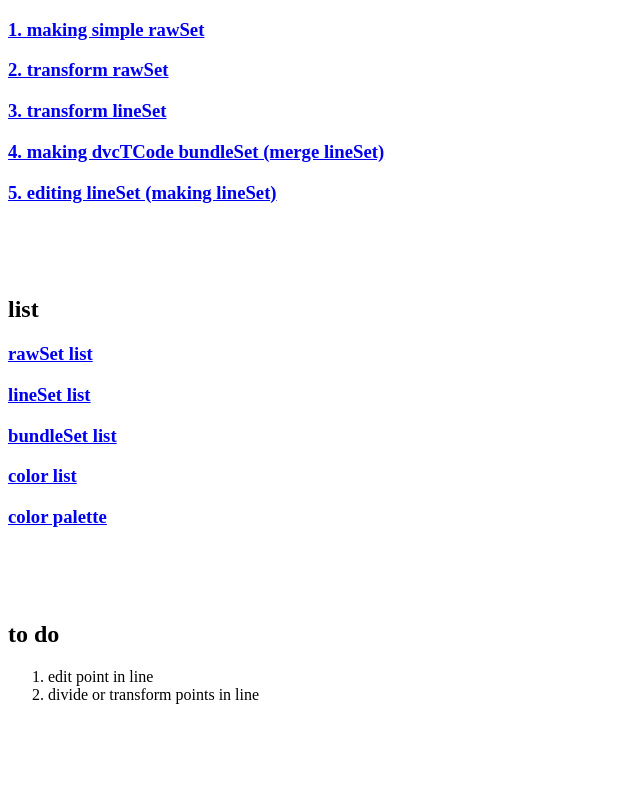
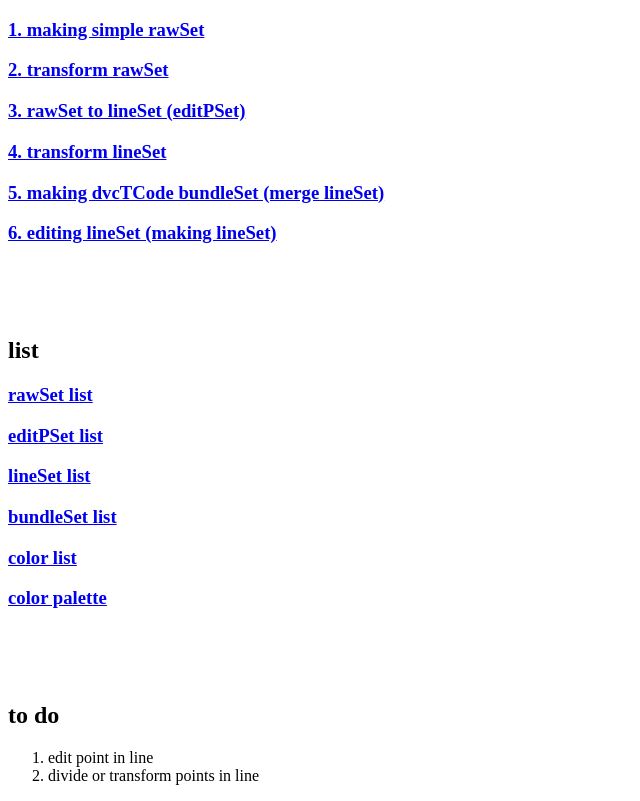
Before and after one commit to zmdr0010/bt-line-server, a website: page views/index.html in a window 1280 px wide. Shown: the whole page, without its empty margins (0-640 px from the left). Drawn offline with Linux system fonts and the light colour scheme.

Commit message:
add editPSet

```diff
--- a/views/index.html
+++ b/views/index.html
@@ -11,15 +11,18 @@
   <a href="/transform-raw-one" target="_blank">
     <h3>2. transform rawSet</h3>
   </a>
+  <a href="/making-raw-edit-p" target="_blank">
+    <h3>3. rawSet to lineSet (editPSet)</h3>
+  </a>
   <a href="/transform-line" target="_blank">
-    <h3>3. transform lineSet</h3>
+    <h3>4. transform lineSet</h3>
   </a>
   <a href="/making-dvc-srt-bundle" target="_blank">
-    <h3>4. making dvcTCode bundleSet (merge lineSet)</h3>
+    <h3>5. making dvcTCode bundleSet (merge lineSet)</h3>
   </a>
 
   <a href="/making-line-point-v3" target="_blank">
-    <h3>5. editing lineSet (making lineSet)</h3>
+    <h3>6. editing lineSet (making lineSet)</h3>
   </a>
 
   <br>
@@ -28,6 +31,9 @@
   <h2>list</h2>
   <a href="/raw-list" target="_blank">
     <h3>rawSet list</h3>
+  </a>
+  <a href="/raw-edit-p-list" target="_blank">
+    <h3>editPSet list</h3>
   </a>
   <a href="/line-list" target="_blank">
     <h3>lineSet list</h3>
```
